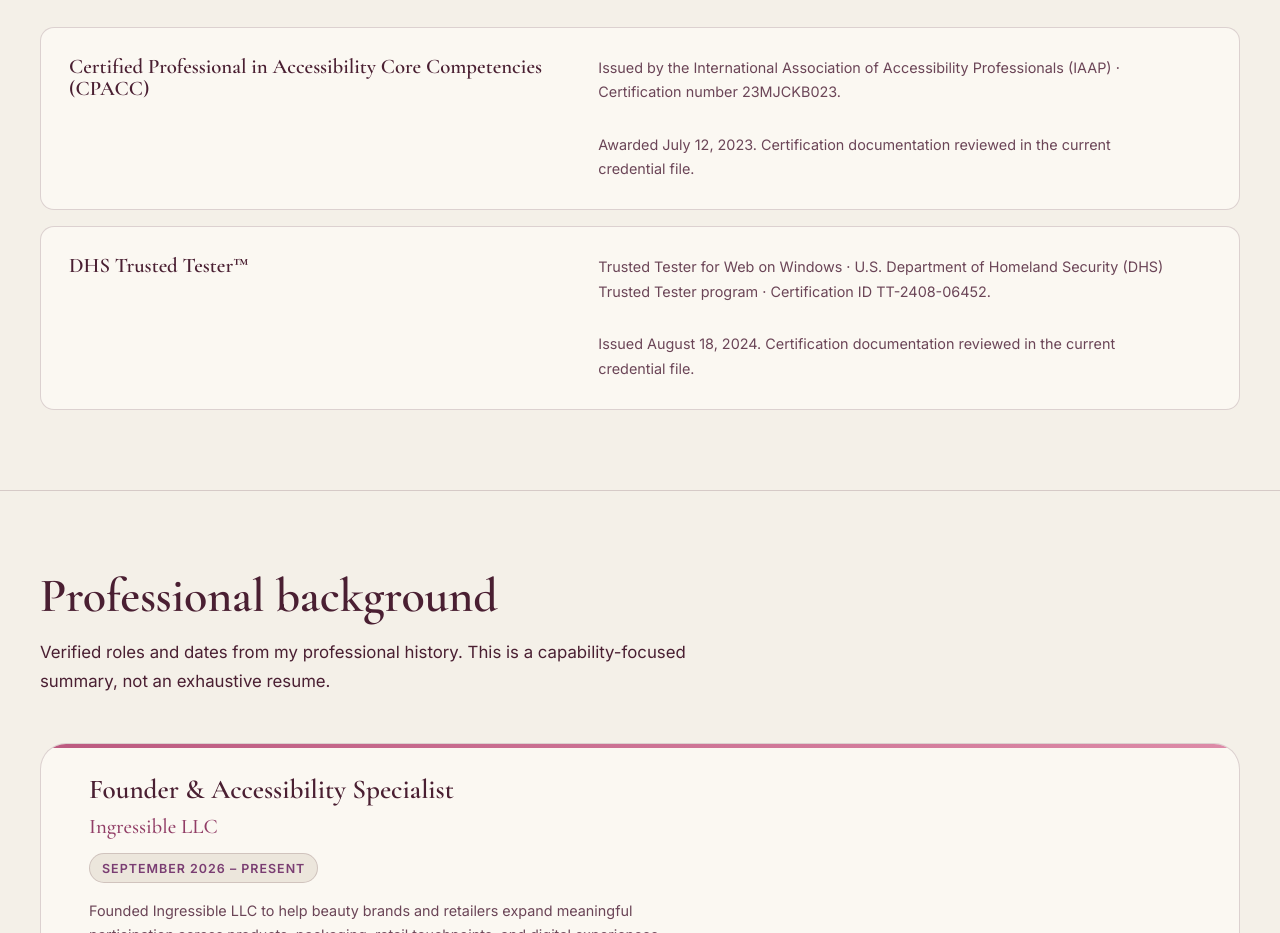
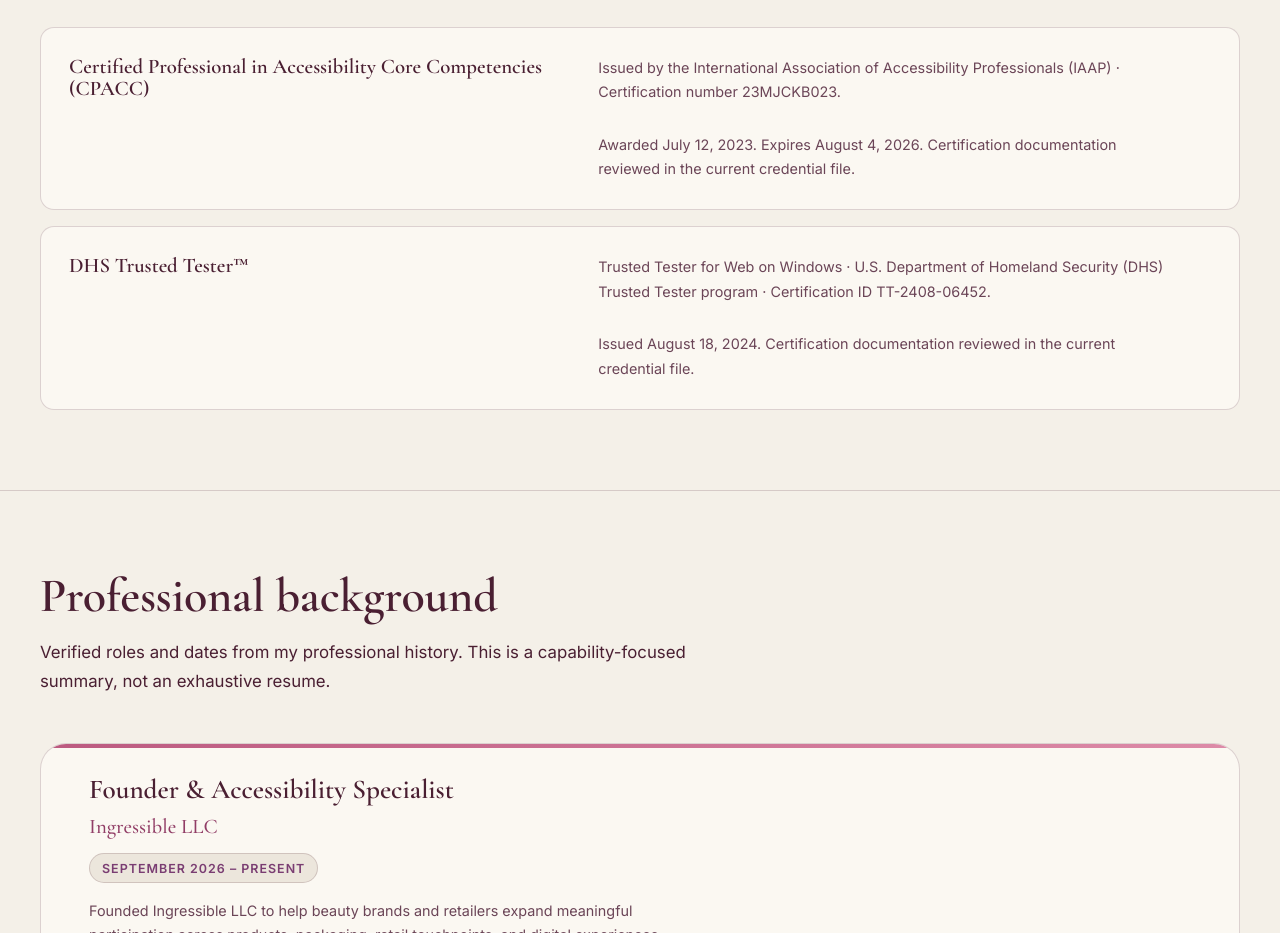
Before and after one commit to kechib/kechib.github.io, a plain HTML site: page experience.html in a window 1280 px wide. Shown: the part 1620-2553 px from the top of the page. Drawn offline with nearby package versions, Linux system fonts and the light colour scheme.

Commit message:
Add CPACC expiration date August 4, 2026

```diff
--- a/experience.html
+++ b/experience.html
@@ -161,7 +161,7 @@
               <h3>Certified Professional in Accessibility Core Competencies (CPACC)</h3>
               <div>
                 <p class="credential__meta">Issued by the International Association of Accessibility Professionals (IAAP) &middot; Certification number 23MJCKB023.</p>
-                <p class="credential__note">Awarded July 12, 2023. Certification documentation reviewed in the current credential file.</p>
+                <p class="credential__note">Awarded July 12, 2023. Expires August 4, 2026. Certification documentation reviewed in the current credential file.</p>
               </div>
             </div>
             <div class="credential">
```
Also changed, not shown: preview/experience.html (+1 -1 lines).
